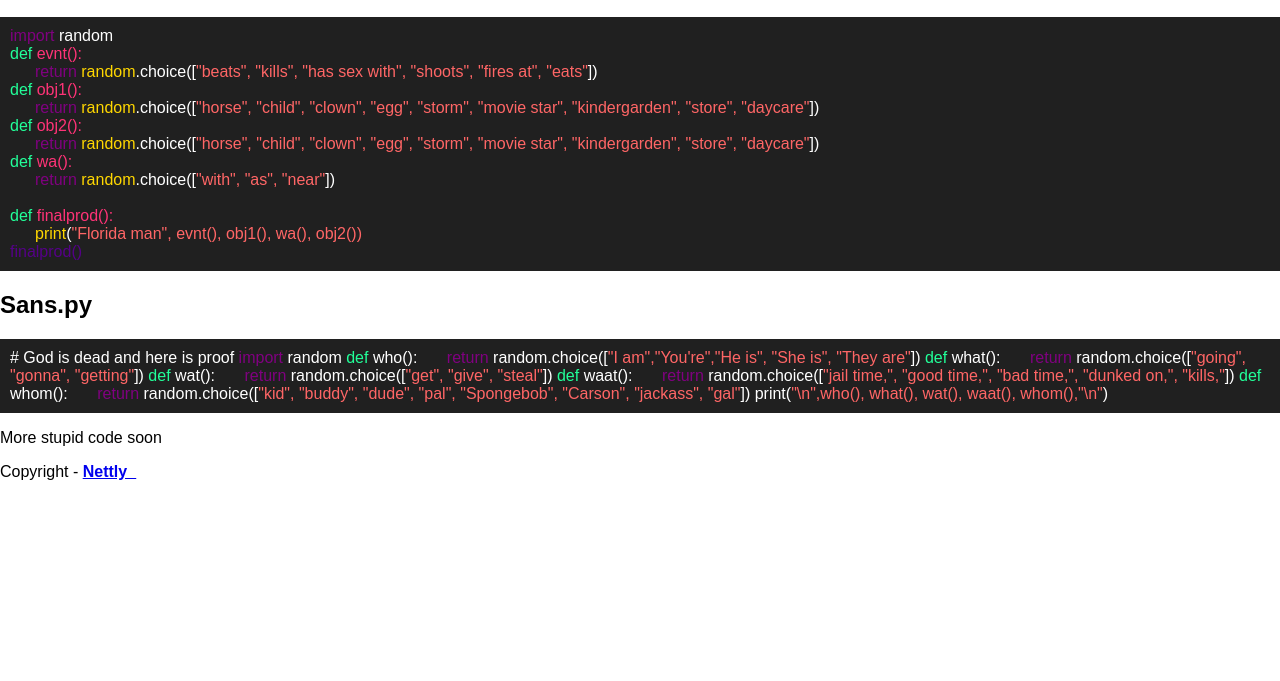
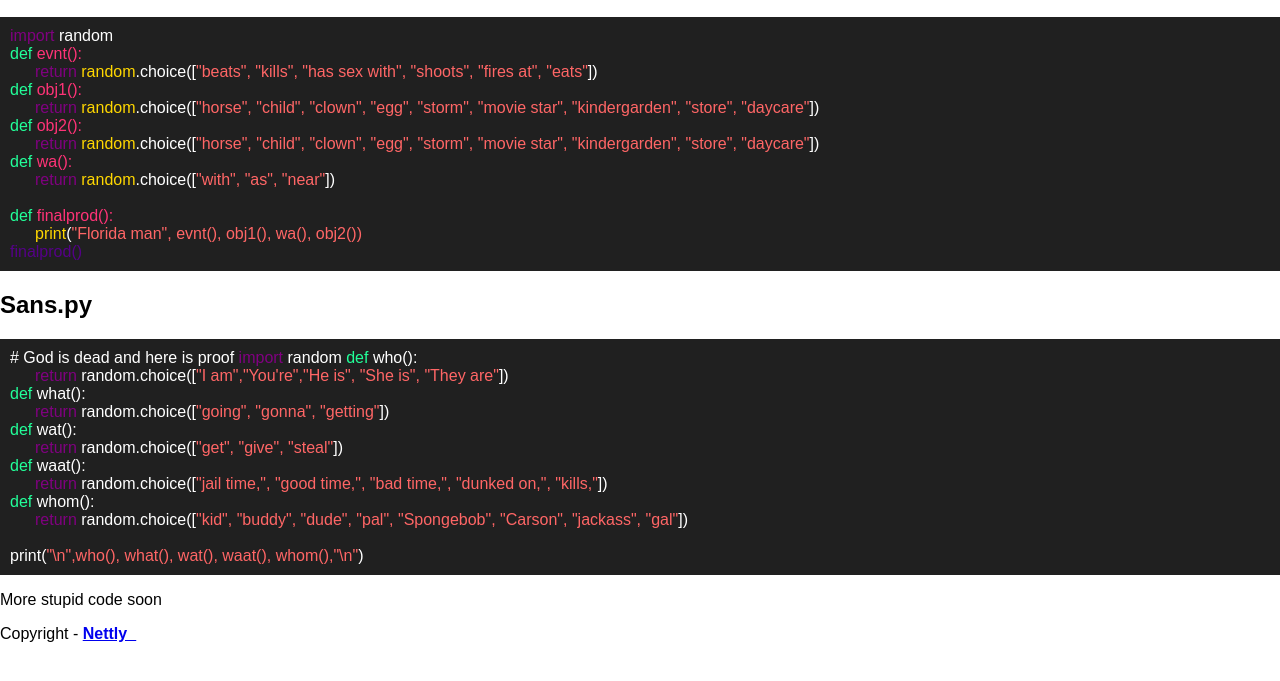
Before and after one commit to KaiLyons/stoopid, a plain HTML site: page index.html in a window 1280 px wide. Shown: the part 111-792 px from the top of the page. Drawn offline with Linux system fonts and the light colour scheme.

Commit message:
Update index.html

```diff
--- a/index.html
+++ b/index.html
@@ -34,16 +34,16 @@
                     <span class="comment"># God is dead and here is proof</span>
                     <span class="import">import</span> random
 
-                    <span class="def">def</span> <span class="functions">who():</span>
-                    <span class="indent"></span><span class="import">return</span> random.choice([<span class="array">"I am","You're","He is", "She is", "They are"</span>])
-                    <span class="def">def</span> <span class="functions">what():</span>
-                    <span class="indent"></span><span class="import">return</span> random.choice([<span class="array">"going", "gonna", "getting"</span>])
-                    <span class="def">def</span> <span class="functions">wat():</span>
-                    <span class="indent"></span><span class="import">return</span> random.choice([<span class="array">"get", "give", "steal"</span>])
-                    <span class="def">def</span> <span class="functions">waat():</span>
-                    <span class="indent"></span><span class="import">return</span> random.choice([<span class="array">"jail time,", "good time,", "bad time,", "dunked on,", "kills,"</span>])
-                    <span class="def">def</span> <span class="functions">whom():</span>
-                    <span class="indent"></span><span class="import">return</span> random.choice([<span class="array">"kid", "buddy", "dude", "pal", "Spongebob", "Carson", "jackass", "gal"</span>])
+                    <span class="def">def</span> <span class="functions">who():</span><br>
+                    <span class="indent"></span><span class="import">return</span> random.choice([<span class="array">"I am","You're","He is", "She is", "They are"</span>])<br>
+                    <span class="def">def</span> <span class="functions">what():</span><br>
+                    <span class="indent"></span><span class="import">return</span> random.choice([<span class="array">"going", "gonna", "getting"</span>])<br>
+                    <span class="def">def</span> <span class="functions">wat():</span><br>
+                    <span class="indent"></span><span class="import">return</span> random.choice([<span class="array">"get", "give", "steal"</span>])<br>
+                    <span class="def">def</span> <span class="functions">waat():</span><br>
+                    <span class="indent"></span><span class="import">return</span> random.choice([<span class="array">"jail time,", "good time,", "bad time,", "dunked on,", "kills,"</span>])<br>
+                    <span class="def">def</span> <span class="functions">whom():</span><br>
+                    <span class="indent"></span><span class="import">return</span> random.choice([<span class="array">"kid", "buddy", "dude", "pal", "Spongebob", "Carson", "jackass", "gal"</span>])<br><br>
 
                     print(<span class="array">"\n",who(), what(), wat(), waat(), whom(),"\n"</span>)
                 </div>
```
